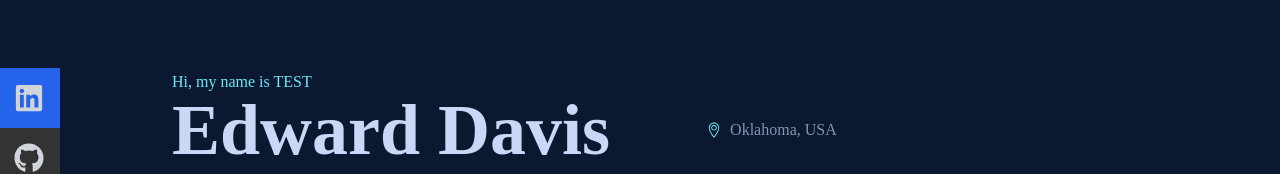
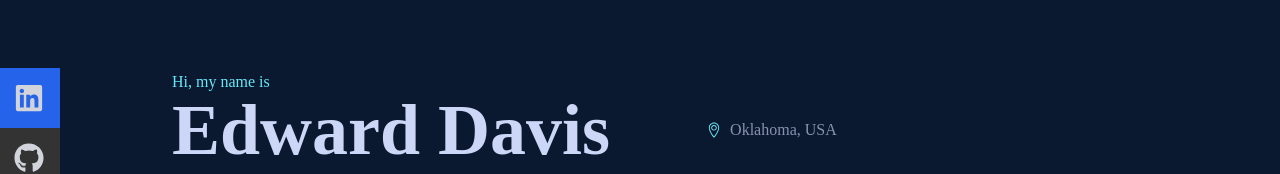
Before and after one commit to foqsi/portfolio, a React (Create React App) app: page / in a window 1280 px wide. Shown: the part 212-386 px from the top of the page. Built offline with nearby package versions, Linux system fonts and the light colour scheme.

Commit message:
vercel test - removed test text

```diff
--- a/src/components/Home.jsx
+++ b/src/components/Home.jsx
@@ -14,7 +14,7 @@ const Home = () => {
     <div name='home' className='w-full h-screen bg-[#0a192f]'>
       {/* Container */}
       <div className='max-w-[1000px] mx-auto px-8 flex flex-col justify-center h-full'>
-        <p className='text-cyan-300'>Hi, my name is TEST</p>
+        <p className='text-cyan-300'>Hi, my name is</p>
         <div className='flex'>
           <h1 className='text-4xl sm:text-7xl font-bold text-[#ccd6f6]'>
             Edward Davis
```
